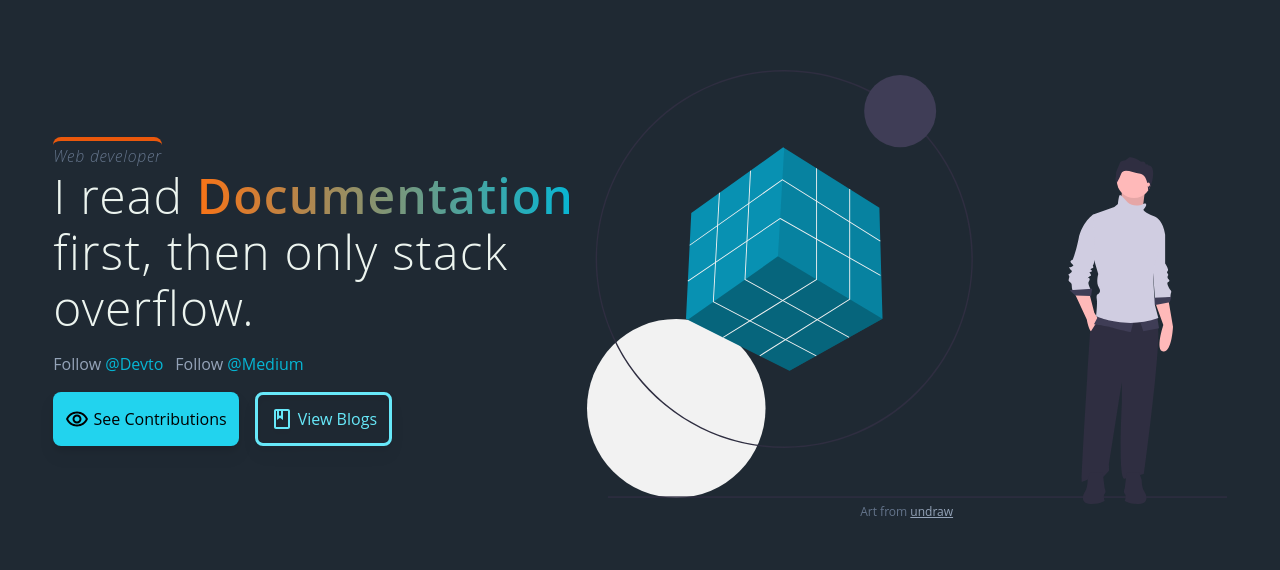
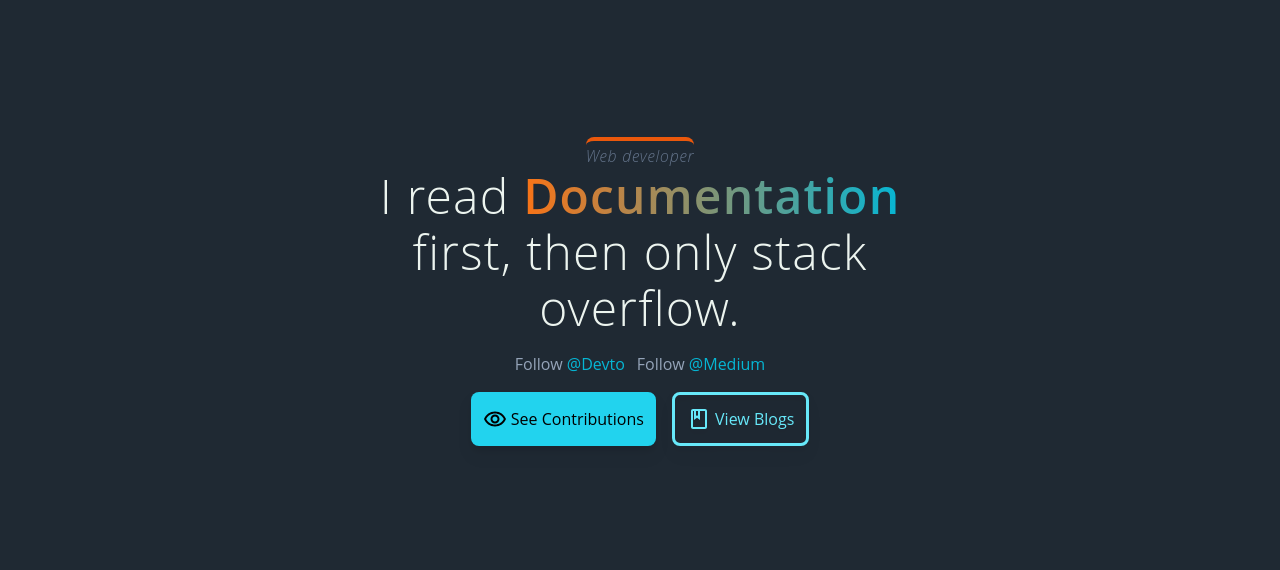
Before and after one commit to ShrihariMohan/shrihari-portfolio, a Next.js app: page / in a window 1280 px wide. Shown: the part 133-703 px from the top of the page. Built offline with nearby package versions, Linux system fonts and the light colour scheme.

Commit message:
Remove Landing Image

```diff
--- a/components/Landing/landing.tsx
+++ b/components/Landing/landing.tsx
@@ -26,18 +26,18 @@ function Landing({ onSeeProjects }: { onSeeProjects: Function }) {
     >
       <Grid container className="px-4 sm:px-0 flex justify-center items-center" sx={{ height: 'calc(100vh - 64px)' }}>
         <Grid item xs={12} sm={8} md={5} >
-          <Box sx={{ textAlign: { xs: 'center', sm: 'left' } }} >
+          <Box sx={{ textAlign: { xs: 'center' } }} >
 
             <AboveTitle text="Web developer" />
             <H1 text="I read Documentation first, then only stack overflow." highlight={[2]} > </H1>
 
-            <section className="flex justify-center sm:justify-start my-4">
+            <section className="flex justify-center  my-4">
               <p className="mr-3 text-slate-400">Follow <a href={links.devto} target='_blank' className="text-cyan-500">@Devto</a></p>
               <p className="text-slate-400">Follow <a href={links.medium} target='_blank' className="text-cyan-500">@Medium </a></p>
 
             </section>
 
-            <div className="flex gap-4 justify-center sm:justify-start flex-wrap">
+            <div className="flex gap-4 justify-center  flex-wrap">
               <PrimaryButton text="See Contributions" icon={<RemoveRedEyeOutlinedIcon className="align-top" />} onClick={onSeeProjects} />
               <OutlinedButton text="View Blogs" icon={<BookOutlinedIcon className="align-top" />} onClick={() => { router.push('/blogs') }} />
             </div>
@@ -45,12 +45,12 @@ function Landing({ onSeeProjects }: { onSeeProjects: Function }) {
           </Box>
 
         </Grid>
-        <Grid item xs={0} sm={4} md={6} sx={{ display: { xs: 'none ', md: 'block' } }} justifySelf='center' className="text-right">
+        {/* <Grid item xs={0} sm={4} md={6} sx={{ display: { xs: 'none ', md: 'block' } }} justifySelf='center' className="text-right">
           <picture>
             <img className="w-full" src='/landing.svg' alt='illustration of a man with solving puzzle cube' />
             <p className="text-slate-500 text-xs text-center"> Art from <a className="text-slate-400 underline" href="https://undraw.co/" target='_blank' rel="noreferrer"> undraw</a></p>
           </picture>
-        </Grid>
+        </Grid> */}
 
       </Grid>
     </motion.div >
```
Also changed, not shown: pages/index.tsx (+4 -5 lines).
